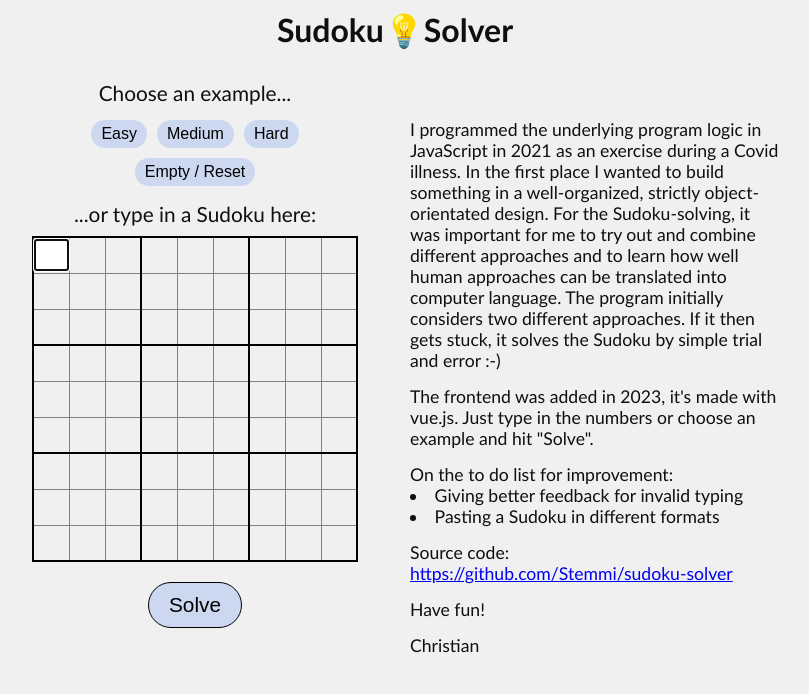
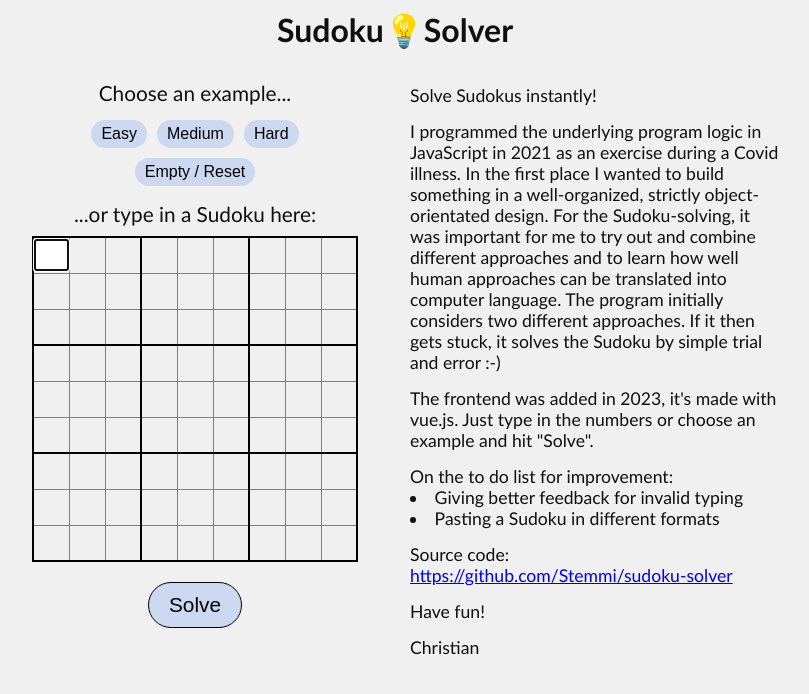
Before and after one commit to Stemmi/sudoku-solver, a Vue app: page / in a window 1280 px wide. Shown: the top 694 px of the page, without its empty margins (245-1054 px from the left). Built offline with nearby package versions, Linux system fonts and the light colour scheme.

Commit message:
update readme and description

```diff
--- a/src/components/DescriptionSection.vue
+++ b/src/components/DescriptionSection.vue
@@ -1,5 +1,6 @@
 <template>
     <section>
+        <p>Solve Sudokus instantly!</p>
         <p>I programmed the underlying program logic in JavaScript in 2021 as an exercise during a Covid illness.
             In the first place I wanted to build something in a well-organized, strictly object-orientated design.
             For the Sudoku-solving, it was important for me to try out and combine different approaches and to learn how well human approaches can be translated into computer language.
@@ -28,10 +29,4 @@
         text-align: left;
         font-size: 1.1em;
     }
-
-    @media screen and (min-width: 992px) {
-        section {
-            margin-top: 44px;
-        }
-    }
 </style>
```
Also changed, not shown: 1 other file (tests, documents, lock files or other folders).
